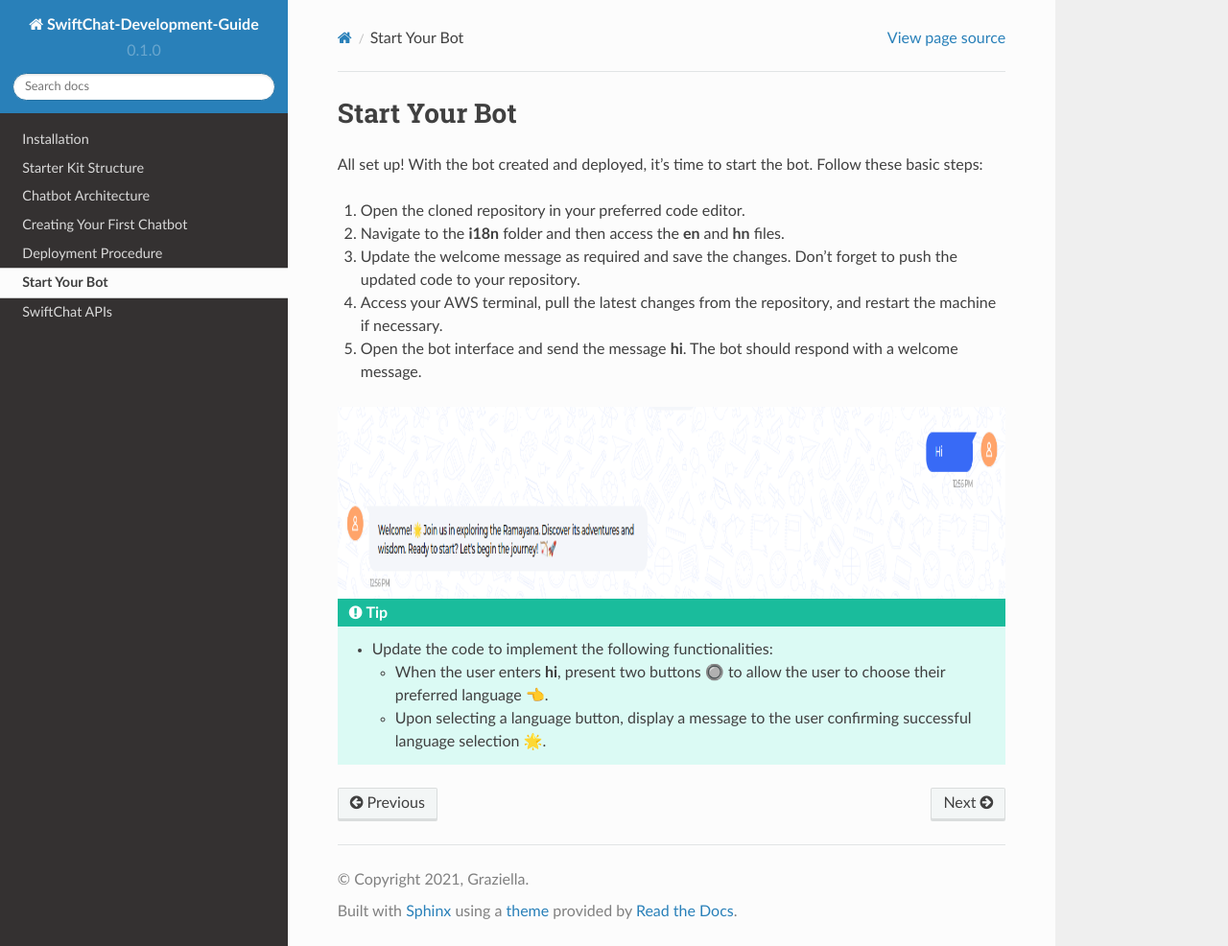
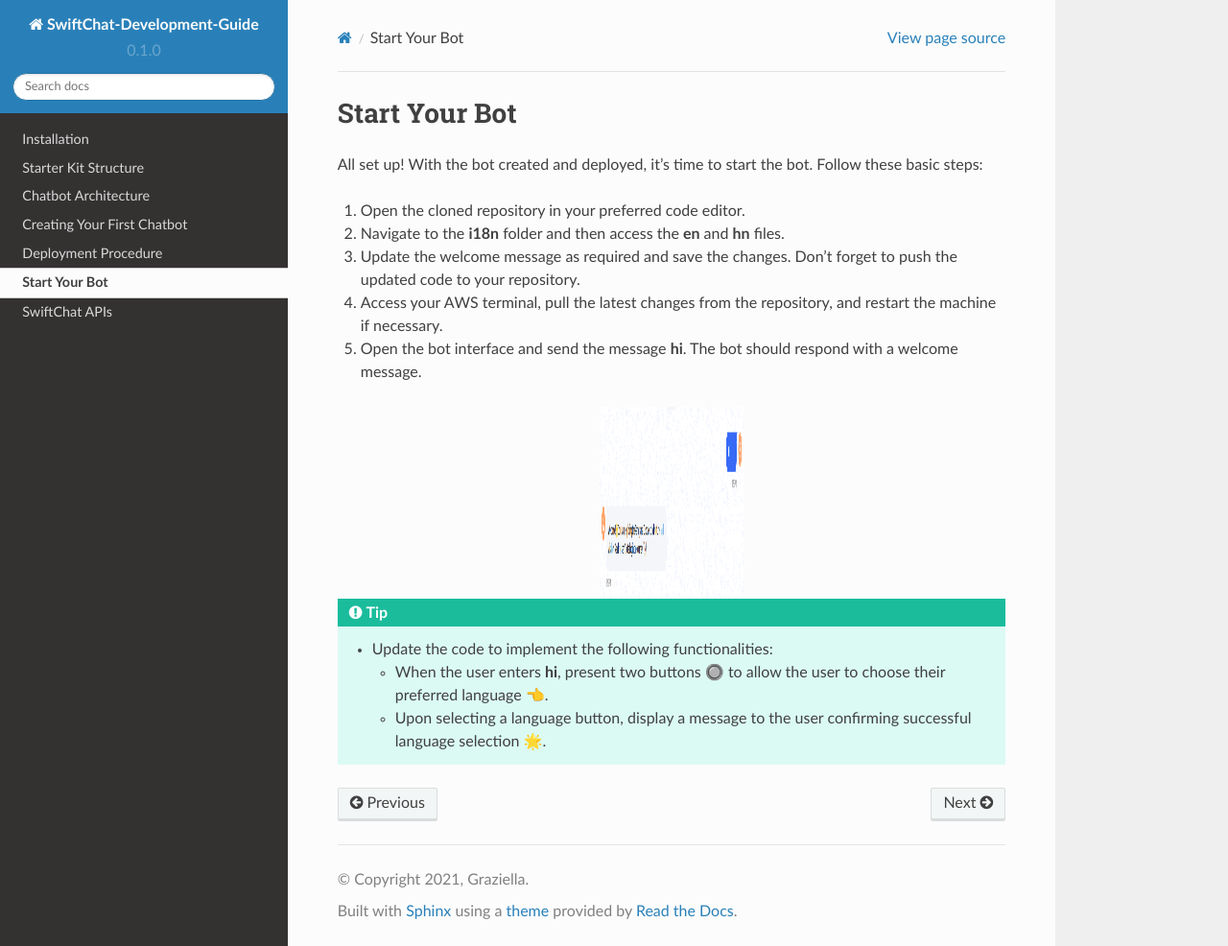
Before and after one commit to Priyanka-sharma181/Chatbot-Development-Guide, a Sphinx documentation site: the page built from docs/source/start.rst, in a window 1280 px wide and 986 px high. Shown: the whole window at 96% size. Built offline with Sphinx 7.4.7 and the Read the Docs theme 2.0.0, drawn with Linux system fonts in a browser that asks for light colours.

Commit message:
url update

```diff
--- a/docs/source/start.rst
+++ b/docs/source/start.rst
@@ -11,7 +11,7 @@
 
 .. image:: welcome.png
     :alt: Deployment Structure
-    :width: 1500
+    :width: 150
     :height: 200
     :align: center
 
```
